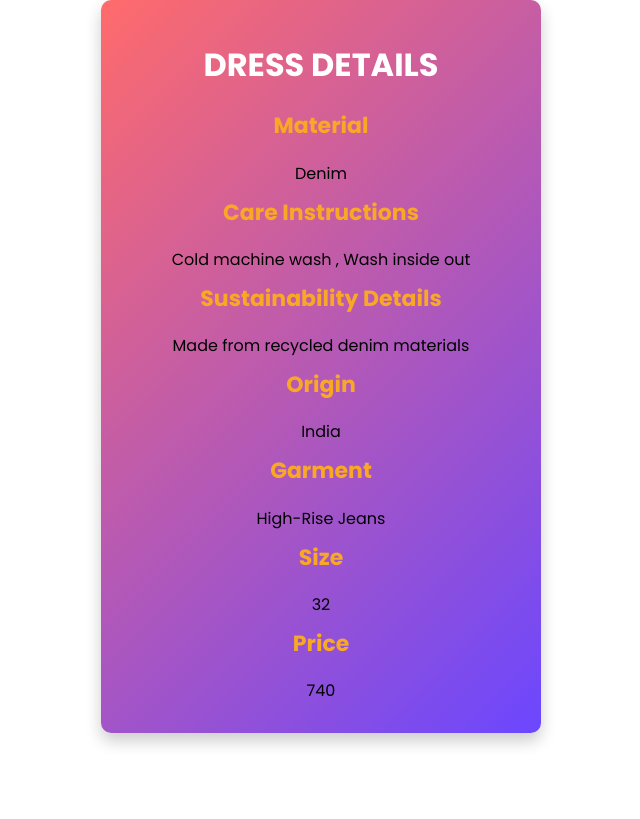
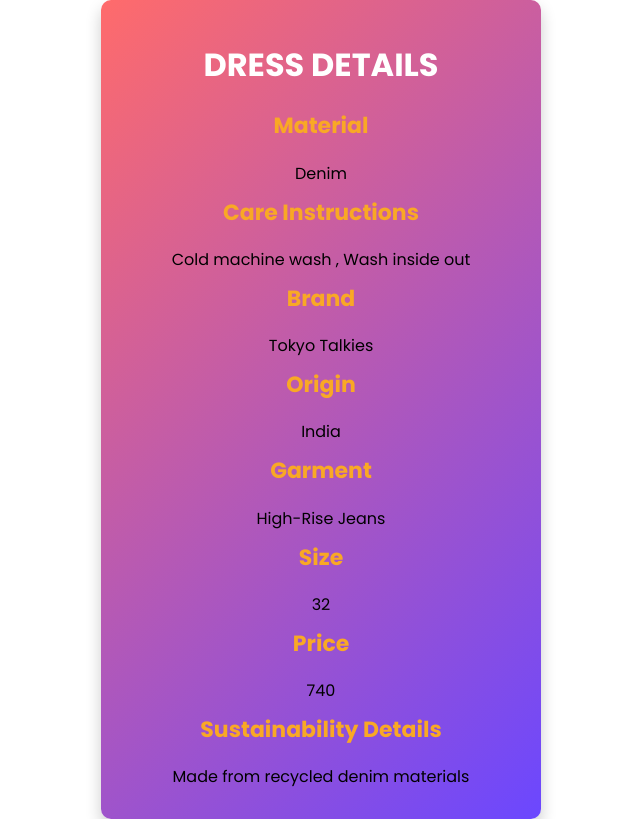
Before and after one commit to nagarupika/qr, a React (Create React App) app: page /qr-scan/101 in a window 1280 px wide. Shown: the whole page, without its empty margins (319-959 px from the left). Built offline with nearby package versions, Linux system fonts and the light colour scheme.

Commit message:
added brand in the dd.js

```diff
--- a/src/components/DressDetails.js
+++ b/src/components/DressDetails.js
@@ -12,8 +12,8 @@ const DressDetails = ({ details }) => {
         <h2 className="detail-heading">Care Instructions</h2>
         <p className="detail">{details.careInstructions}</p>
 
-        <h2 className="detail-heading">Sustainability Details</h2>
-        <p className="detail">{details.sustainability}</p>
+        <h2 className="detail-heading">Brand</h2>
+        <p className="detail">{details.brand}</p>
 
         <h2 className="detail-heading">Origin</h2>
         <p className="detail">{details.origin}</p>
@@ -26,6 +26,9 @@ const DressDetails = ({ details }) => {
 
         <h2 className="detail-heading">Price</h2>
         <p className="detail">{details.price}</p>
+
+        <h2 className="detail-heading">Sustainability Details</h2>
+        <p className="detail">{details.sustainability}</p>
       </div>
     </div>
   );
```
